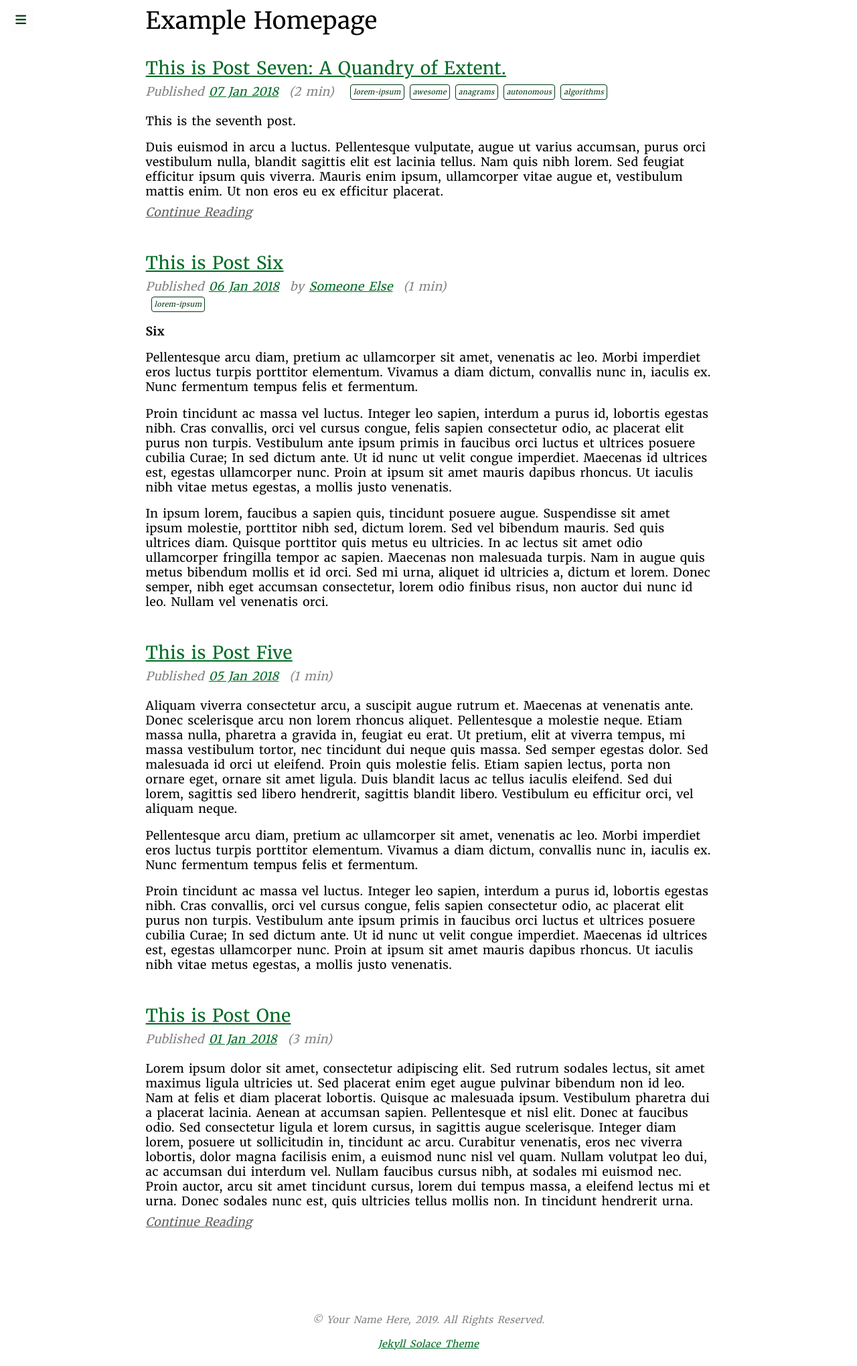
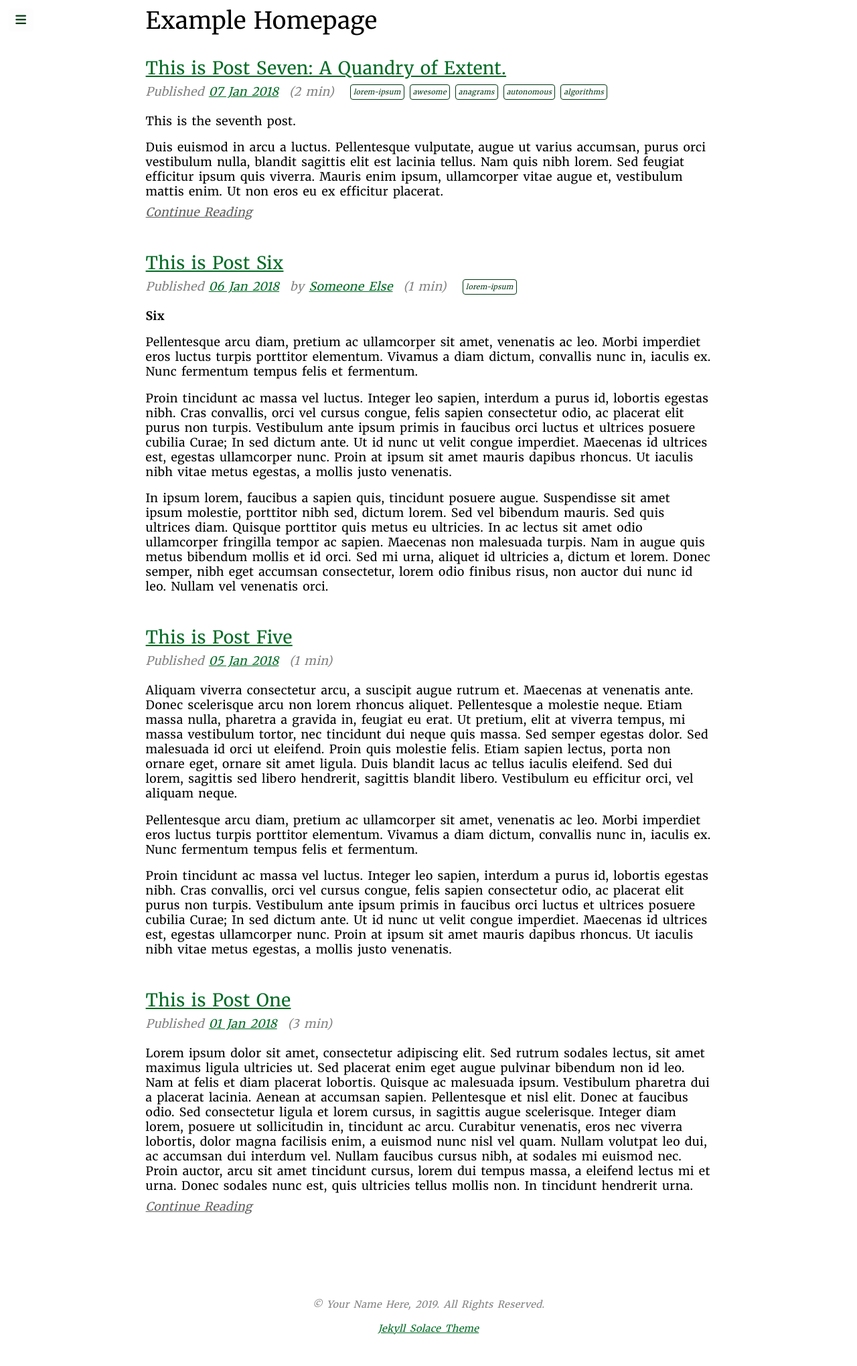
Before and after one commit to samba/jekyll-solace-theme, a Jekyll site: the page built from home.html, in a window 1280 px wide. Shown: the whole page at 67% size. Built offline with Jekyll 4.4.1, drawn with Linux system fonts in a browser that asks for light colours; nearby versions of some CDN libraries; a style sheet for code colours, icons or effects is not loaded; after the commit the page ends 2017 px from its top, so only the background shows below that.

Commit message:
Let tag display be a little more flexible

```diff
--- a/_sass/blog.scss
+++ b/_sass/blog.scss
@@ -41,7 +41,8 @@ body {
                     // position: absolute;
                     // top: -0.5rem;
                     // top: 0.25rem;
-                    min-width: 50%;
+                    min-width: 25%;
+                    max-width: 100%;
                 }
 
                 li {
```
